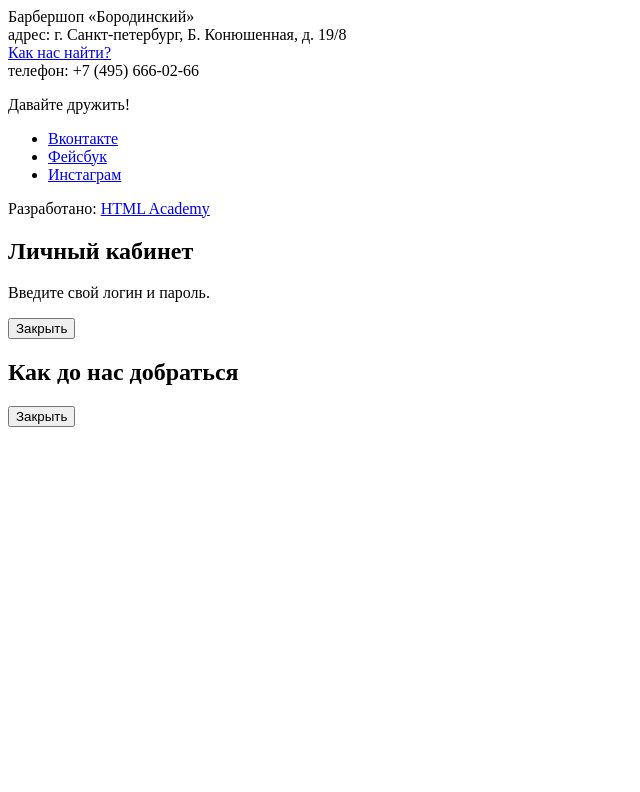
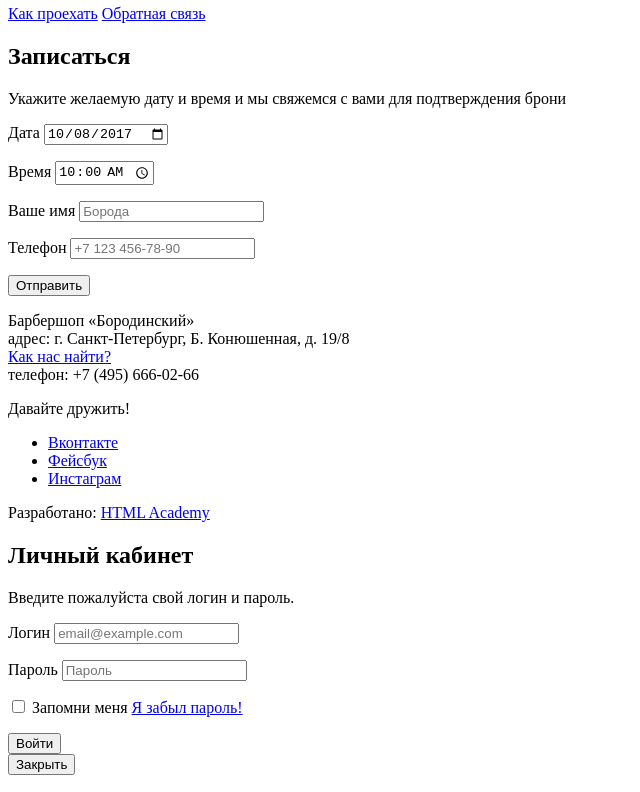
Before and after one commit to AlisaCosmos/barbershop, a plain HTML site: page index.html in a window 1280 px wide. Shown: the part 1340-2132 px from the top of the page, without its empty margins (0-640 px from the left). Before the commit the page ends 1775 px from the top, so only its background shows below. Drawn offline with Linux system fonts and the light colour scheme.

Commit message:
Верстка форм сайта

```diff
--- a/index.html
+++ b/index.html
@@ -8,7 +8,7 @@
   <header>
     <nav>
       <a>
-      <img src="img/index-logo.svg" width="368" height="184" alt="Логотип барбершопа «Бородинский»">
+      <img src="img/index-logo.svg" width="368" height="153" alt="Логотип барбершопа «Бородинский»">
       </a>
       <ul>
         <li> <a href="#">Информация</a></li>
@@ -19,7 +19,9 @@
       </ul>
       <ul>
         <li>
-          <button type="button">Войти</button>
+          <a href="#">
+            Войти
+          </a>
         </li>
       </ul>
     </nav>
@@ -71,7 +73,7 @@
       <h2>Фотогалерея</h2>
       <figure>
         <a href="">
-          <img src="img/studio.jpg" width="286" height="165" alt="Интерьер">
+          <img src="img/studio.jpg" width="286" height="164" alt="Интерьер">
         </a>
       </figure>
       <button type="button">Назад</button>
@@ -98,12 +100,30 @@
       <h2>Записаться</h2>
        <p>Укажите желаемую дату и время и мы свяжемся
          с вами для подтверждения брони</p>
-      <!--Здесь будет форма-->
+       <form action="#" method="post">
+         <p>
+           <label for="appointment-data">Дата</label>
+           <input id="appointment-data" type="date" name="date" value="2017-10-08">
+         </p>
+         <p>
+           <label for="appointment-time">Время</label>
+           <input id="appointment-time" type="time" name="time" value="10:00">
+         </p>
+         <p>
+           <label for="appointment-name">Ваше имя</label>
+           <input id="appointment-name" type="text" name="name" value="" placeholder="Борода">
+         </p>
+         <p>
+           <label for="appointment-phone">Телефон</label>
+           <input id="appointment-phone" type="tel" name="phone" value="" placeholder="+7 123 456-78-90">
+         </p>
+         <button type="submit">Отправить</button>
+         </form>
     </section>
   </main>
   <footer>
     <p>Барбершоп «Бородинский»<br>
-      адрес: г. Санкт-петербург, Б. Конюшенная, д. 19/8<br>
+      адрес: г. Санкт-Петербург, Б. Конюшенная, д. 19/8<br>
       <a href="#">Как нас найти?</a><br>
       телефон: +7 (495) 666-02-66<br>
     <div>
@@ -120,13 +140,36 @@
 
     <section>
       <h2>Личный кабинет</h2>
-      <p>Введите свой логин и пароль.</p>
-      <!--Здесь будет форма-->
+      <p>Введите пожалуйста свой логин и пароль.</p>
+      <form  action="#" method="post">
+        <p>
+          <label for="user-login">Логин</label>
+          <input id="user-login" type="email"
+                 name="login" placeholder="email@example.com">
+        </p>
+        <p>
+          <label for="user-password">Пароль</label>
+          <input id="user-password" type="password"
+                 name="password" placeholder="Пароль">
+        </p>
+        <p>
+          <label>
+          <input type="checkbox" name="remember">
+            Запомни меня
+          </label>
+            <a href="#">Я забыл пароль!</a>
+        </p>
+        <button type="submit">Войти</button>
+      </form>
       <button type="button">Закрыть</button>
     </section>
 
     <section>
       <h2>Как до нас добраться</h2>
+       <p>
+         <img src="img/map.jpg" width="780" height="560" alt="Офис компании
+          по адресу ул. Большая Конюшенная 19/8, Санкт-Петербург">
+       </p>
       <button type="button">Закрыть</button>
     </section>
   </footer>
```
Also changed, not shown: img/map.jpg (added), img/studio.jpg (added).
